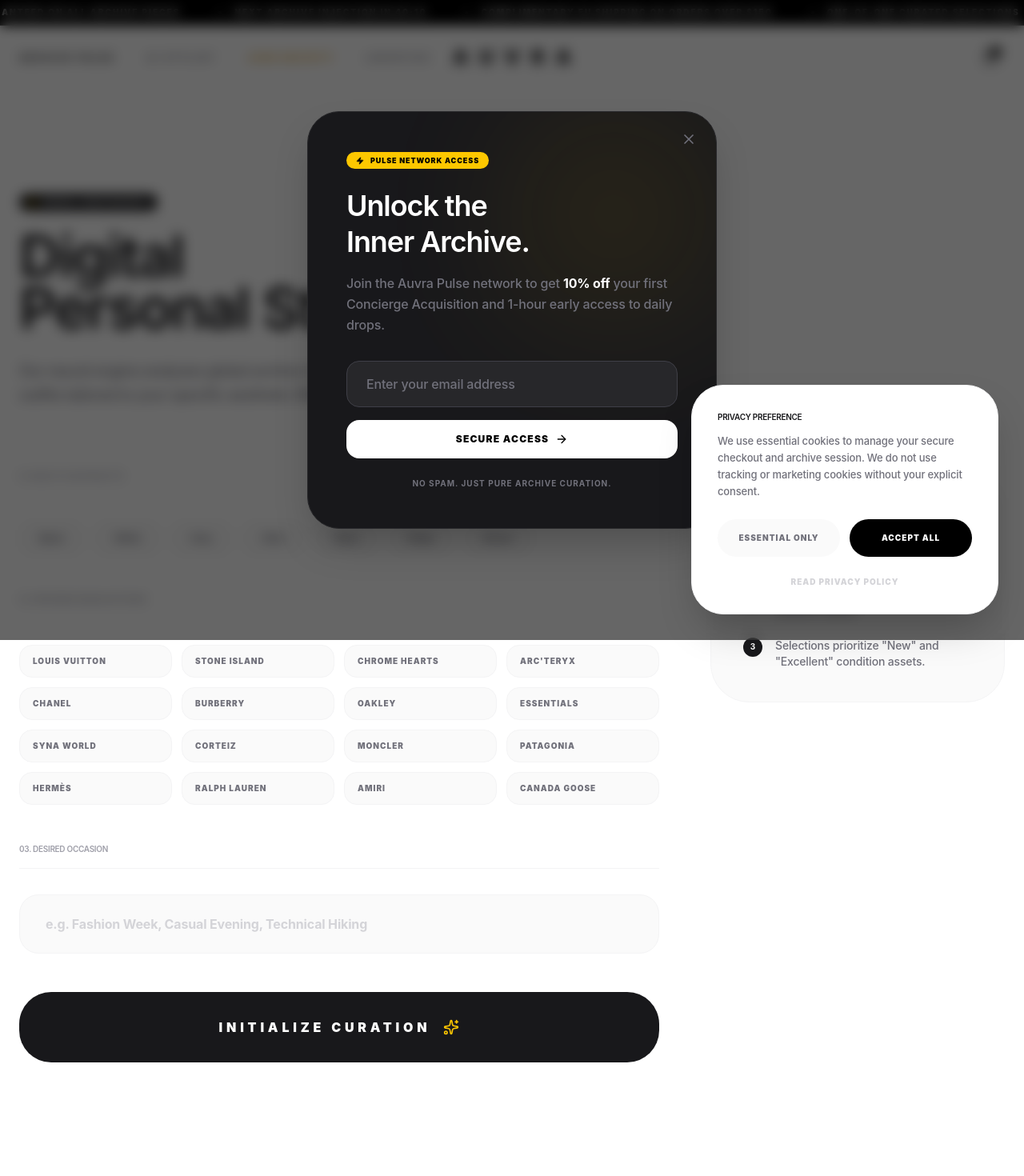
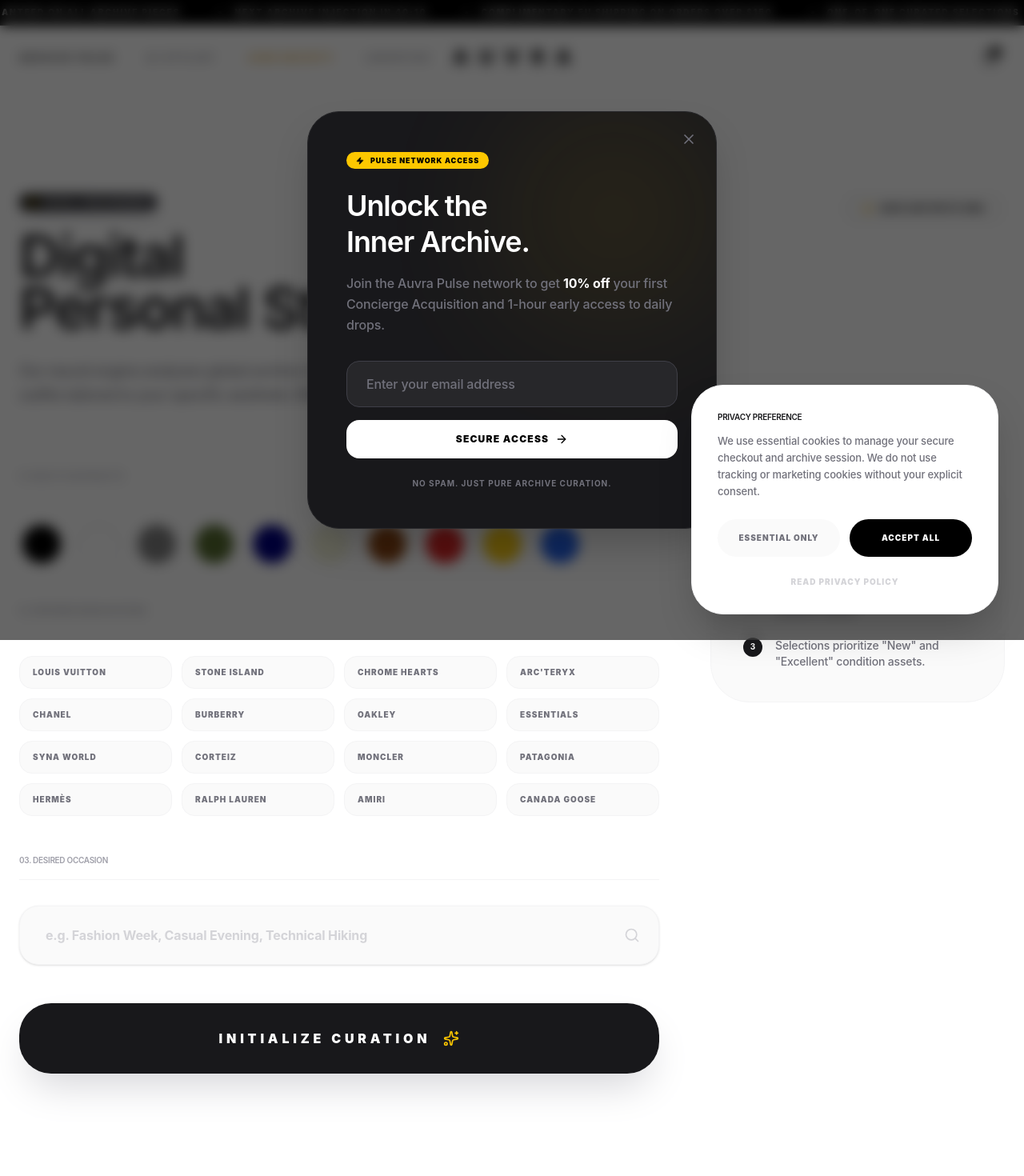
Before and after one commit to mbn-code/auvra, a Next.js app: page /stylist in a window 1280 px wide. Shown: the top 1470 px of the page at 80% size. Built offline with nearby package versions, Linux system fonts and the light colour scheme.

Commit message:
Enhance: Stylist UI with color mapping, local persistence, and real archive visuals

```diff
--- a/src/app/stylist/page.tsx
+++ b/src/app/stylist/page.tsx
@@ -1,10 +1,22 @@
 "use client";
 
-import { useState } from "react";
+import { useState, useEffect } from "react";
 import { Sparkles, ArrowRight, Check, Zap, Cpu, Search } from "lucide-react";
 import Link from "next/link";
 
-const COLORS = ["Black", "White", "Grey", "Olive", "Navy", "Beige", "Brown"];
+const COLORS = [
+  { name: "Black", hex: "#000000" },
+  { name: "White", hex: "#ffffff" },
+  { name: "Grey", hex: "#808080" },
+  { name: "Olive", hex: "#556b2f" },
+  { name: "Navy", hex: "#000080" },
+  { name: "Beige", hex: "#f5f5dc" },
+  { name: "Brown", hex: "#8b4513" },
+  { name: "Red", hex: "#dc2626" },
+  { name: "Yellow", hex: "#facc15" },
+  { name: "Electric Blue", hex: "#2563eb" }
+];
+
 const BRANDS = ["Louis Vuitton", "Stone Island", "Chrome Hearts", "Arc'teryx", "Chanel", "Burberry", "Oakley", "Essentials", "Syna World", "Corteiz", "Moncler", "Patagonia", "Hermès", "Ralph Lauren", "Amiri", "Canada Goose", "Broken Planet", "CP Company", "Stüssy", "Prada", "Hellstar", "Supreme", "Lacoste", "Gallery Dept", "Eric Emanuel", "Adidas", "ASICS", "Sp5der", "Salomon", "Diesel", "Nike", "A Bathing Ape"];
 
 export default function StylistPage() {
@@ -13,6 +25,17 @@
   const [occasion, setOccasion] = useState("");
   const [loading, setLoading] = useState(false);
   const [outfits, setOutfits] = useState<any[] | null>(null);
+  const [isSaved, setIsSaved] = useState(false);
+
+  useEffect(() => {
+    const saved = localStorage.getItem("auvra_stylist_prefs");
+    if (saved) {
+      const parsed = JSON.parse(saved);
+      if (parsed.colors) setSelectedColors(parsed.colors);
+      if (parsed.brands) setSelectedBrands(parsed.brands);
+      if (parsed.occasion) setOccasion(parsed.occasion);
+    }
+  }, []);
 
   const toggleColor = (color: string) => {
     setSelectedColors(prev => prev.includes(color) ? prev.filter(c => c !== color) : [...prev, color]);
@@ -22,8 +45,25 @@
     setSelectedBrands(prev => prev.includes(brand) ? prev.filter(b => b !== brand) : [...prev, brand]);
   };
 
+  const savePreferences = () => {
+    localStorage.setItem("auvra_stylist_prefs", JSON.stringify({
+      colors: selectedColors,
+      brands: selectedBrands,
+      occasion
+    }));
+    setIsSaved(true);
+    setTimeout(() => setIsSaved(false), 2000);
+  };
+
   const generateOutfits = async () => {
     setLoading(true);
+    // Auto-save on generate
+    localStorage.setItem("auvra_stylist_prefs", JSON.stringify({
+      colors: selectedColors,
+      brands: selectedBrands,
+      occasion
+    }));
+
     try {
       const response = await fetch("/api/ai/stylist", {
         method: "POST",
@@ -44,7 +84,7 @@
       <div className="max-w-7xl mx-auto px-6">
         <div className="flex flex-col md:flex-row justify-between items-start gap-12 mb-20">
           <div className="max-w-2xl">
-            <div className="inline-flex items-center gap-2 bg-zinc-900 text-white px-3 py-1 rounded-full text-[9px] font-black uppercase tracking-widest mb-6">
+            <div className="inline-flex items-center gap-2 bg-gradient-to-r from-zinc-900 to-zinc-700 text-white px-3 py-1 rounded-full text-[9px] font-black uppercase tracking-widest mb-6 shadow-lg shadow-zinc-200">
               <Cpu size={10} className="text-yellow-400" /> Neural Curation Beta
             </div>
             <h1 className="text-5xl md:text-7xl font-black tracking-tighter leading-[0.9] mb-8">
@@ -54,27 +94,46 @@
               Our neural engine analyzes global archive inventory to curate visually coherent outfits tailored to your specific aesthetic DNA.
             </p>
           </div>
+
+          {!outfits && (
+            <button
+              onClick={savePreferences}
+              className="flex items-center gap-2 text-[10px] font-black uppercase tracking-widest bg-zinc-50 hover:bg-zinc-100 px-6 py-3 rounded-2xl border border-zinc-100 transition-all"
+            >
+              {isSaved ? <Check size={14} className="text-green-500" /> : <Zap size={14} className="text-yellow-500" />}
+              {isSaved ? "Preferences Saved" : "Save Aesthetic DNA"}
+            </button>
+          )}
         </div>
 
         {!outfits ? (
           <div className="grid grid-cols-1 lg:grid-cols-12 gap-16">
             <div className="lg:col-span-8 space-y-12">
               <section>
-                <h3 className="text-[10px] font-black uppercase tracking-[0.4em] text-zinc-400 mb-8 border-b border-zinc-100 pb-4">
+                <div className="flex justify-between items-end mb-8 border-b border-zinc-100 pb-4">
+                  <h3 className="text-[10px] font-black uppercase tracking-[0.4em] text-zinc-400">
                     01. Select Color Palette
                   </h3>
-                <div className="flex flex-wrap gap-3">
+                  <p className="text-[9px] font-bold text-zinc-300 uppercase">Dopamine mapping active</p>
+                </div>
+                <div className="flex flex-wrap gap-4">
                   {COLORS.map(color => (
                     <button
-                      key={color}
-                      onClick={() => toggleColor(color)}
-                      className={`px-6 py-3 rounded-2xl text-xs font-bold transition-all border ${
-                        selectedColors.includes(color)
-                        ? 'bg-zinc-900 text-white border-zinc-900'
-                        : 'bg-zinc-50 text-zinc-500 border-zinc-100 hover:border-zinc-300'
+                      key={color.name}
+                      onClick={() => toggleColor(color.name)}
+                      className={`group relative p-1 rounded-full transition-all duration-500 ${
+                        selectedColors.includes(color.name)
+                        ? 'ring-2 ring-zinc-900 ring-offset-4 scale-110'
+                        : 'ring-1 ring-zinc-100 ring-offset-0 hover:ring-zinc-300'
                       }`}
                     >
-                      {color}
+                      <div
+                        className="w-12 h-12 rounded-full shadow-inner border border-black/5"
+                        style={{ backgroundColor: color.hex }}
+                      />
+                      <span className={`absolute -top-8 left-1/2 -translate-x-1/2 bg-black text-white text-[8px] font-black px-2 py-1 rounded uppercase tracking-widest opacity-0 group-hover:opacity-100 transition-opacity pointer-events-none whitespace-nowrap z-10`}>
+                        {color.name}
+                      </span>
                     </button>
                   ))}
                 </div>
@@ -91,12 +150,12 @@
                       onClick={() => toggleBrand(brand)}
                       className={`px-4 py-3 rounded-2xl text-[10px] font-black uppercase tracking-widest transition-all border text-left flex justify-between items-center ${
                         selectedBrands.includes(brand)
-                        ? 'bg-zinc-900 text-white border-zinc-900'
+                        ? 'bg-zinc-900 text-white border-zinc-900 shadow-xl shadow-zinc-200'
                         : 'bg-zinc-50 text-zinc-500 border-zinc-100 hover:border-zinc-300'
                       }`}
                     >
                       {brand}
-                      {selectedBrands.includes(brand) && <Check size={12} />}
+                      {selectedBrands.includes(brand) && <Check size={12} className="text-yellow-400" />}
                     </button>
                   ))}
                 </div>
@@ -106,22 +165,30 @@
                 <h3 className="text-[10px] font-black uppercase tracking-[0.4em] text-zinc-400 mb-8 border-b border-zinc-100 pb-4">
                   03. Desired Occasion
                 </h3>
+                <div className="relative group">
                   <input
                     type="text"
                     value={occasion}
                     onChange={(e) => setOccasion(e.target.value)}
                     placeholder="e.g. Fashion Week, Casual Evening, Technical Hiking"
-                  className="w-full bg-zinc-50 border border-zinc-100 px-8 py-6 rounded-3xl text-zinc-900 font-bold placeholder:text-zinc-300 focus:outline-none focus:border-zinc-900 transition-colors"
+                    className="w-full bg-zinc-50 border border-zinc-100 px-8 py-6 rounded-3xl text-zinc-900 font-bold placeholder:text-zinc-300 focus:outline-none focus:border-zinc-900 focus:bg-white transition-all shadow-sm focus:shadow-2xl"
                   />
+                  <div className="absolute right-6 top-1/2 -translate-y-1/2 text-zinc-300 group-focus-within:text-zinc-900 transition-colors">
+                    <Search size={20} />
+                  </div>
+                </div>
               </section>
 
               <button
                 onClick={generateOutfits}
                 disabled={loading}
-                className="w-full bg-zinc-900 text-white py-8 rounded-[2.5rem] font-black uppercase tracking-[0.3em] flex items-center justify-center gap-4 hover:bg-zinc-800 transition-all disabled:opacity-50"
+                className="w-full bg-zinc-900 text-white py-8 rounded-[2.5rem] font-black uppercase tracking-[0.3em] flex items-center justify-center gap-4 hover:bg-black transition-all disabled:opacity-50 shadow-2xl shadow-zinc-300 hover:scale-[1.01] active:scale-95"
               >
                 {loading ? (
-                  <>Initializing Neural Engine...</>
+                  <>
+                    <Cpu size={20} className="animate-spin text-yellow-400" />
+                    Initializing Neural Engine...
+                  </>
                 ) : (
                   <>Initialize Curation <Sparkles size={20} className="text-yellow-400" /></>
                 )}
@@ -165,18 +232,23 @@
 
                 <div className="grid grid-cols-1 md:grid-cols-2 lg:grid-cols-4 gap-8">
                   {outfit.items.map((item: any, i: number) => (
-                    <Link key={i} href={item.url} className="group block bg-zinc-50 rounded-[2.5rem] p-6 border border-zinc-100 hover:shadow-2xl transition-all">
-                      <div className="aspect-[4/5] bg-white rounded-2xl mb-6 overflow-hidden relative border border-zinc-100">
-                         <div className="absolute inset-0 flex items-center justify-center bg-zinc-50">
-                            <Search className="text-zinc-200" size={40} />
+                    <Link key={i} href={item.url} className="group block bg-zinc-50 rounded-[2.5rem] p-6 border border-zinc-100 hover:shadow-2xl hover:shadow-zinc-200 transition-all hover:-translate-y-1">
+                      <div className="aspect-[4/5] bg-white rounded-2xl mb-6 overflow-hidden relative border border-zinc-100 shadow-inner">
+                         <div className="absolute inset-0 flex items-center justify-center bg-gradient-to-br from-zinc-50 to-white">
+                            <Search className="text-zinc-200 group-hover:scale-110 group-hover:text-zinc-400 transition-all" size={40} />
+                         </div>
+                         <div className="absolute top-4 left-4">
+                            <div className="bg-black/90 backdrop-blur-md text-white text-[7px] font-black uppercase tracking-widest px-2 py-1 rounded-lg">
+                               {item.brand}
                             </div>
                          </div>
-                      <p className="text-[10px] font-black uppercase tracking-widest text-zinc-400 mb-2">{item.brand}</p>
-                      <h4 className="text-sm font-black tracking-tight mb-4 group-hover:underline">{item.name}</h4>
+                      </div>
+                      <p className="text-[10px] font-black uppercase tracking-widest text-zinc-500 mb-2">{item.brand}</p>
+                      <h4 className="text-sm font-black tracking-tight mb-4 group-hover:text-black transition-colors">{item.name}</h4>
                       <div className="flex justify-between items-center">
-                        <span className="text-lg font-black">{item.price}</span>
-                        <div className="w-8 h-8 rounded-full border border-zinc-200 flex items-center justify-center group-hover:bg-zinc-900 group-hover:text-white transition-colors">
-                          <ArrowRight size={14} />
+                        <span className="text-lg font-black bg-gradient-to-r from-zinc-900 to-zinc-600 bg-clip-text text-transparent">{item.price}</span>
+                        <div className="w-10 h-10 rounded-full border border-zinc-200 flex items-center justify-center group-hover:bg-zinc-900 group-hover:text-white group-hover:border-zinc-900 transition-all">
+                          <ArrowRight size={16} />
                         </div>
                       </div>
                     </Link>
@@ -185,12 +257,28 @@
               </div>
             ))}
 
+            <div className="bg-zinc-900 rounded-[3rem] p-12 md:p-20 text-center relative overflow-hidden">
+               <div className="absolute top-0 right-0 p-64 bg-yellow-400 blur-[150px] opacity-10 rounded-full pointer-events-none"></div>
+               <div className="relative z-10 max-w-xl mx-auto">
+                  <h3 className="text-3xl md:text-4xl font-black text-white tracking-tighter mb-6">
+                    Save these curations <br /> to your Archive.
+                  </h3>
+                  <p className="text-zinc-500 font-medium mb-10 leading-relaxed">
+                    Create a free Auvra Node account to store your aesthetic DNA and receive personalized drop alerts matched to your style.
+                  </p>
+                  <div className="flex flex-col sm:flex-row gap-4 justify-center">
+                    <Link href="/login" className="bg-white text-black px-10 py-5 rounded-full font-black text-xs uppercase tracking-widest hover:bg-yellow-400 transition-all">
+                      Create Free Account
+                    </Link>
                     <button
                       onClick={() => setOutfits(null)}
-              className="text-xs font-black uppercase tracking-widest border-b-2 border-zinc-900 pb-1"
+                      className="bg-zinc-800 text-white px-10 py-5 rounded-full font-black text-xs uppercase tracking-widest hover:bg-zinc-700 transition-all"
                     >
-              Reset Styling Protocol
+                      Reset Protocol
                     </button>
+                  </div>
+               </div>
+            </div>
           </div>
         )}
       </div>
```
Also changed, not shown: src/components/StylistFeature.tsx (+8 -8 lines). Lines whose indentation alone changed are shown as unchanged.
